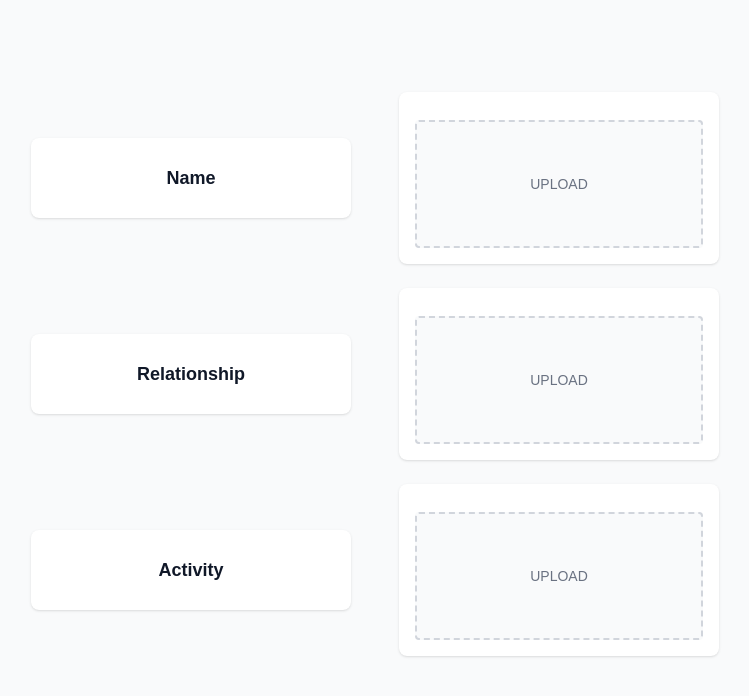
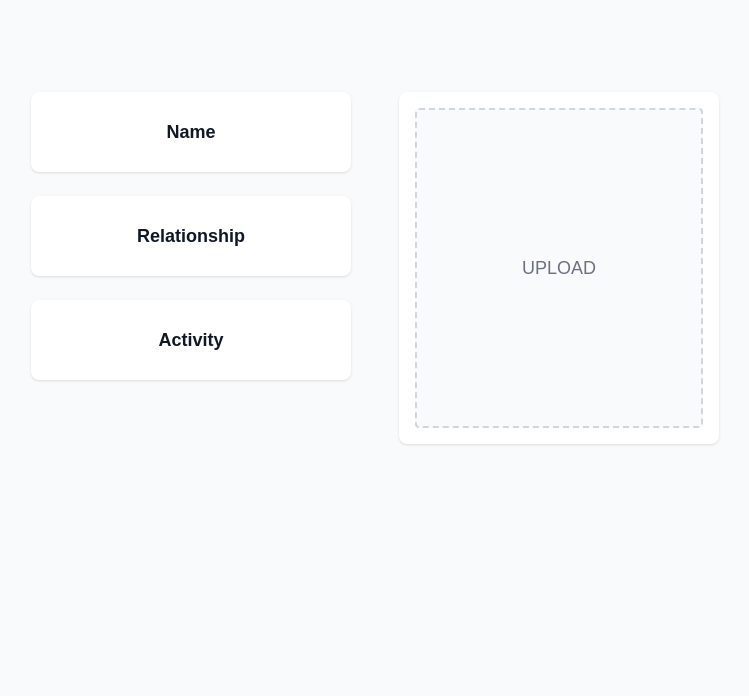
Before and after one commit to ConnollyCreates/MemorAI, a Next.js app in the folder frontend/: page /Caregiver in a window 1280 px wide. Shown: the top 696 px of the page, without its empty margins (265-1014 px from the left). Built offline with nearby package versions, Linux system fonts and the light colour scheme.

Commit message:
removed the two extra uploads

```diff
--- a/frontend/app/Caregiver/page.tsx
+++ b/frontend/app/Caregiver/page.tsx
@@ -2,48 +2,30 @@ export default function Caregiver() {
   return (
     <div className="min-h-screen bg-gray-50 p-6 pt-20">
       <div className="max-w-7xl mx-auto mt-3">
-        {/*First row*/}
-        <div className="flex justify-center items-center gap-12 mb-6">
-          <div className="w-80 bg-white rounded-lg shadow p-4 flex items-center justify-center h-20">
-            <h2 className="text-lg font-semibold text-gray-900">Name</h2>
+        <div className="flex justify-center items-start gap-12">
+
+          {/*Left Side*/}
+          <div className="w-80 grid grid-cols-1 gap-6">
+            <div className="bg-white rounded-lg shadow p-4 flex items-center justify-center h-20">
+              <h2 className="text-lg font-semibold text-gray-900">Name</h2>
+            </div>
+
+            <div className="bg-white rounded-lg shadow p-4 flex items-center justify-center h-20">
+              <h2 className="text-lg font-semibold text-gray-900">Relationship</h2>
+            </div>
+
+            <div className="bg-white rounded-lg shadow p-4 flex items-center justify-center h-20">
+              <h2 className="text-lg font-semibold text-gray-900">Activity</h2>
+            </div>
           </div>
 
+    {/*Right Side*/}
           <div className="w-80 bg-white rounded-lg shadow p-4">
-            <h2 className="text-lg font-semibold text-gray-900 mb-3"></h2>
-            <div className="h-32 bg-gray-50 rounded border-2 border-dashed border-gray-300 flex items-center justify-center">
-              <p className="text-sm text-gray-500">UPLOAD</p>
+            <div className="h-80 bg-gray-50 rounded border-2 border-dashed border-gray-300 flex items-center justify-center">
+              <p className="text-lg text-gray-500">UPLOAD</p>
             </div>
           </div>
-        </div>
 
-        {/*Second row*/}
-        <div className="flex justify-center items-center gap-12 mb-6">
-          <div className="w-80 bg-white rounded-lg shadow p-4 flex items-center justify-center h-20">
-            <h2 className="text-lg font-semibold text-gray-900">
-              Relationship
-            </h2>
-          </div>
-
-          <div className="w-80 bg-white rounded-lg shadow p-4">
-            <h2 className="text-lg font-semibold text-gray-900 mb-3"></h2>
-            <div className="h-32 bg-gray-50 rounded border-2 border-dashed border-gray-300 flex items-center justify-center">
-              <p className="text-sm text-gray-500">UPLOAD</p>
-            </div>
-          </div>
-        </div>
-
-        {/*Third row*/}
-        <div className="flex justify-center items-center gap-12">
-          <div className="w-80 bg-white rounded-lg shadow p-4 flex items-center justify-center h-20">
-            <h2 className="text-lg font-semibold text-gray-900">Activity</h2>
-          </div>
-
-          <div className="w-80 bg-white rounded-lg shadow p-4">
-            <h2 className="text-lg font-semibold text-gray-900 mb-3"></h2>
-            <div className="h-32 bg-gray-50 rounded border-2 border-dashed border-gray-300 flex items-center justify-center">
-              <p className="text-sm text-gray-500">UPLOAD</p>
-            </div>
-          </div>
         </div>
       </div>
     </div>
```
